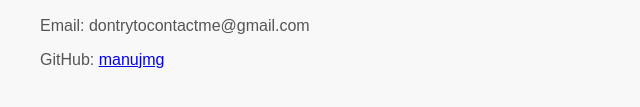
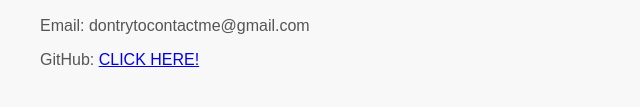
Before and after one commit to manujmg/manujmg.github.io, a plain HTML site: page index.html in a window 1280 px wide. Shown: the part 339-446 px from the top of the page, 0-640 px from the left. Drawn offline with Linux system fonts and the light colour scheme.

Commit message:
Update index.html

```diff
--- a/index.html
+++ b/index.html
@@ -33,6 +33,6 @@
 
   <h2>Contact Information</h2>
   <p>Email: dontrytocontactme@gmail.com</p>
-  <p>GitHub: <a href="https://github.com/manujmg/MachineLearningFundamentals">manujmg</a></p>
+  <p>GitHub: <a href="https://github.com/manujmg/manujmg.github.io">CLICK HERE!</a></p>
 </body>
 </html>
```
